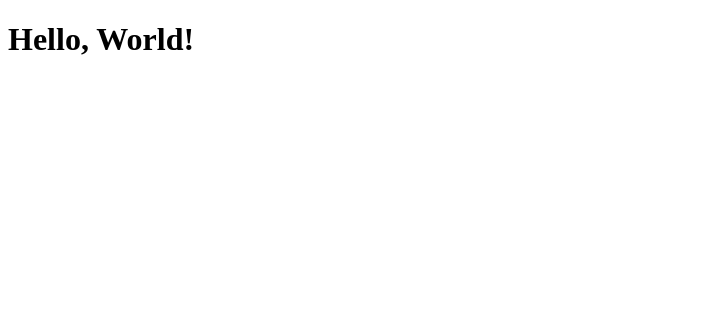
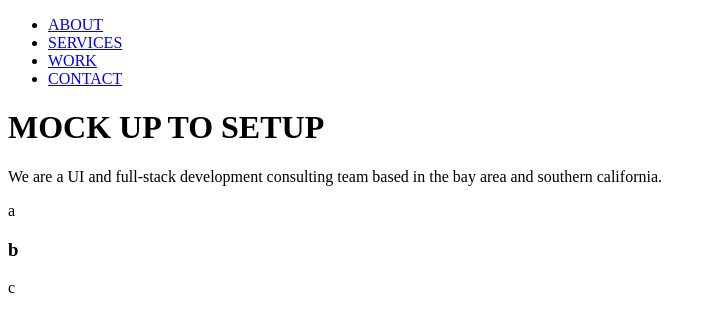
Before and after one commit to Okami-/Tinker-Website, a React app: page / in a window 1280 px wide. Shown: the top 332 px of the page, without its empty margins (0-716 px from the left). Built offline with nearby package versions, Linux system fonts and the light colour scheme.

Commit message:
added header footer and services/service components

```diff
--- a/src/components/App.js
+++ /dev/null
@@ -1,13 +0,0 @@
-import React, { Component } from "react";
-
-class App extends Component{
-	render(){
-		return(
-			<div className="App">
-				<h1> Hello, World! </h1>
-			</div>
-		);
-	}
-}
-
-export default App;
--- /dev/null
+++ b/src/components/App.jsx
@@ -0,0 +1,18 @@
+import React, { Component } from "react";
+import Header from "./Header/Header.jsx";
+import Banner from "./Banner/Banner.jsx";
+import Services from "./Services/Services.jsx";
+
+class App extends Component{
+	render(){
+		return(
+			<div className="App">
+				<Header/>
+				<Banner/>
+				<Services/>
+			</div>
+		);
+	}
+}
+
+export default App;
--- /dev/null
+++ b/src/components/Banner/Banner.jsx
@@ -0,0 +1,15 @@
+import React, { Component } from "react";
+
+class Banner extends Component {
+    render() {
+        return (
+            <div className="banner">
+                <h1>MOCK UP TO SETUP</h1>
+                <p>We are a UI and full-stack development consulting team based in the bay area and southern california.</p>
+                <div className="banner-picture"></div>
+            </div>
+        );
+    }
+}
+
+export default Banner;
--- /dev/null
+++ b/src/components/Header/Header.jsx
@@ -0,0 +1,20 @@
+import React, { Component } from "react";
+
+class Header extends Component {
+    render() {
+        return (
+            <header className="header">
+                <div className="logo"></div>
+                <ul className="nav-menu">
+                    <li><a href="#">ABOUT</a></li>
+                    <li><a href="#">SERVICES</a></li>
+                    <li><a href="#">WORK</a></li>
+                    <li><a href="#">CONTACT</a></li>
+                </ul>
+            </header>
+        )
+    }
+};
+
+
+export default Header;
--- /dev/null
+++ b/src/components/Header/HeaderLinks.jsx
@@ -0,0 +1 @@
+import React, { Component } from 'react';
--- /dev/null
+++ b/src/components/Services/Services.jsx
@@ -0,0 +1,28 @@
+import React, { Component } from 'react';
+
+class Services extends Component {
+    render() {
+        return (
+            <Service
+                serviceLogo="a"
+                serviceTitle="b"
+                serviceDescription="c"
+            />
+        )
+    }
+};
+
+class Service extends Component {
+    render() {
+        return (
+            <div className="service">
+                <div className="service-logo">{this.props.serviceLogo}</div>
+                <h3 className="service-title">{this.props.serviceTitle}</h3>
+                <p className="service-description">{this.props.serviceDescription}</p>
+            </div>
+        )
+    }
+};
+
+
+export default Services;
--- a/src/index.js
+++ b/src/index.jsx
@@ -1,6 +1,6 @@
 import React from "react";
 import ReactDOM from "react-dom";
-import App from "./components/App.js";
+import App from "./components/App.jsx";
 import registerServiceWorker from './registerServiceWorker';
 
 ReactDOM.render(<App />,document.getElementById("root"));
--- /dev/null
+++ b/src/routes/routes.jsx
@@ -0,0 +1,2 @@
+import React from 'react';
+import Route from 'react-router';
--- a/webpack.config.js
+++ b/webpack.config.js
@@ -3,7 +3,7 @@ const webpack = require("webpack");
 
 module.exports = {
 	devtool: "source-map",
-	entry: "./src/index.js",
+	entry: "./src/index.jsx",
 	mode: "development",
 	module: {
 		rules: [
```
Also changed, not shown: src/components/Footer/Footer.jsx (added), src/components/Header/Navbar.jsx (added), 2 other files (tests, documents, lock files or other folders).
